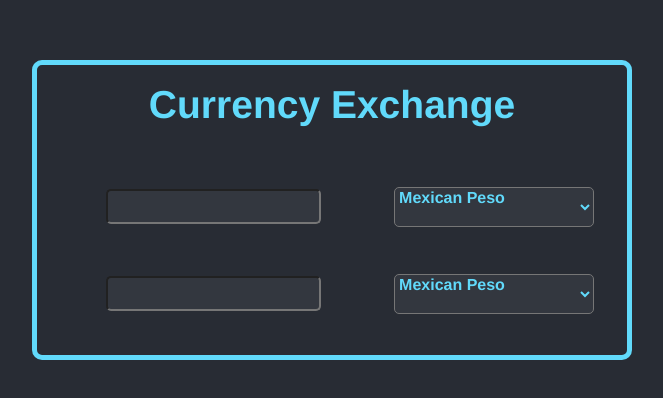
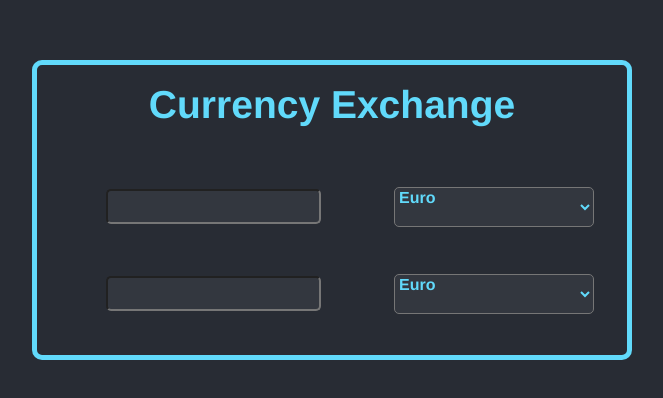
Before and after one commit to LuisBalan/reactModule, a React (Create React App) app: page / in a window 1280 px wide. Shown: the part 190-588 px from the top of the page, without its empty margins (308-971 px from the left). Built offline with nearby package versions, Linux system fonts and the light colour scheme.

Commit message:
add select options with data bus

```diff
--- a/src/components/CurrencyConverter/index.js
+++ b/src/components/CurrencyConverter/index.js
@@ -2,6 +2,37 @@ import React, { useState } from "react";
 import './CurrencyConverter.css'
 
 function Converter(){
+
+    // const currencies = ['Euro', 'GuatemalanQuetzal', 'MexicanPeso', 'PeruvianSol']
+
+    const factors = [
+        {
+            name: 'Euro',
+            dolarEquivalence: 1.13
+
+        },
+        {
+            name: 'Guatemalan Quetzal',
+            dolarEquivalence: 0.13
+        },
+        {
+            name: 'Mexican Peso',
+            dolarEquivalence: 0.049
+        },
+        {
+            name: 'Peruvian Sol',
+            dolarEquivalence: 0.25
+        }
+    ];
+
+
+const option = factors.map((item) => {
+    return(
+        <option value = {item.name.split(' ').join('')}>{item.name}</option>
+    );
+});
+
+
 
     const [inputCurrency, setInputCurrency] = useState(0);
     const [outputCurrency, setOutputCurrency] = useState(0);
@@ -16,33 +47,27 @@ function Converter(){
         <div className="converter">
             <h2>Currency Exchange</h2>
             <div className="converterContainer">
-                {/* <div className = 'currencyToConvert'> */}
+
                     <form className = 'currencyToConvert'>
                         <label for = 'inputMoney'></label>
                         <input name = 'inputMoney' id = 'inputMoney'type = 'number'></input>
                         <label for = 'inputCurrency'></label>
                         <select multiple = {false} label = 'inputCurrency'>
-                            <option selected value = 'Mexican Peso'>Mexican Peso</option>
-                            <option value = 'Peruvian Sol'>Peruvian Sol</option>
-                            <option value = 'Guatemalan Quetzal'>Guatemalan Quetzal</option>
-                            <option value = 'Euro'>Euro</option>
+                            {option}
                         </select>
                     </form>
-                {/* </div> */}
-                {/* <div className="convertionResult"> */}
+
+
                 <form className="convertionResult">
                         <label for = 'ouputMoney'></label>
                         <input name = 'outputMoney' id = 'outputMoney' type = 'number'></input>
                         <label for = 'outputCurrency'></label>
                         <select name = 'outputCurrency' multiple = {false} id = 'outputCurrency'
                         onChange={event => setOutputCurrency({outputCurrency: event.target.value})}>
-                            <option value = 'Mexican Peso'>Mexican Peso</option>
-                            <option value = 'Peruvian Sol'>Peruvian Sol</option>
-                            <option value = 'Guatemalan Quetzal'>Guatemalan Quetzal</option>
-                            <option value = 'Euro'>Euro</option>
+                            {option}
                         </select>
                     </form>
-                {/* </div> */}
+
             </div>
     </div>
     )
```
